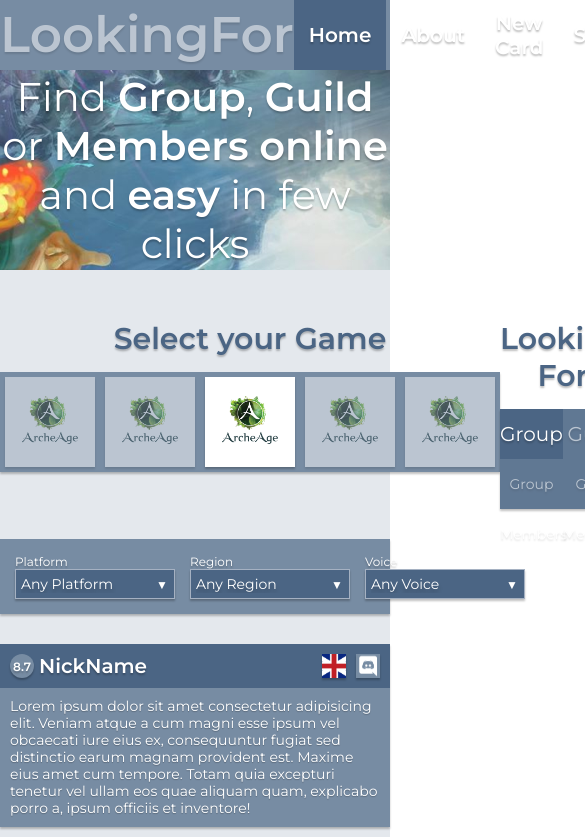
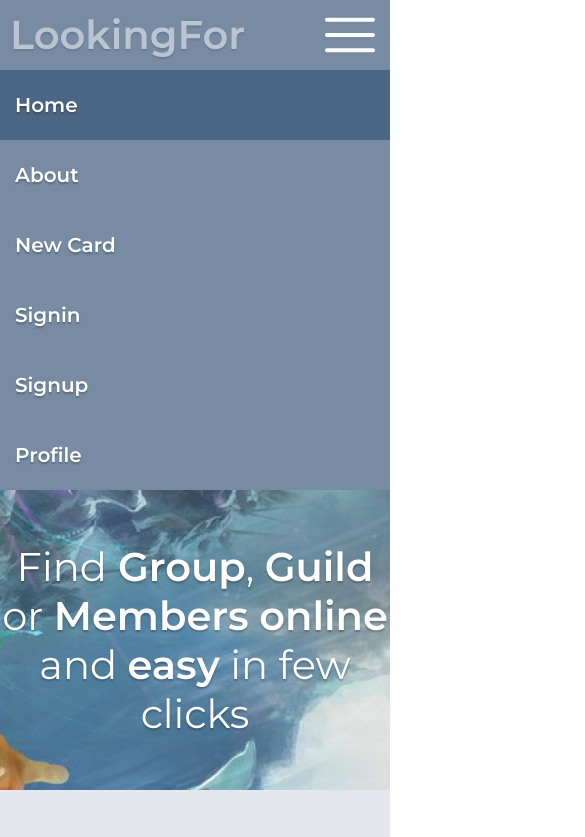
Before and after one commit to Fuchsoria/lookingFor, a website built with Parcel: page src/index.html in a window 390 px wide. Shown: the top 837 px of the page, 585 px wide, since content can reach past the window. Built offline with nearby package versions, Linux system fonts and the light colour scheme.

Commit message:
Add responsive queries

```diff
--- a/src/assets/styles/style.scss
+++ b/src/assets/styles/style.scss
@@ -25,6 +25,7 @@
 }
 
 .nav {
+  position: relative;
   min-height: 70px;
   background: $mainColor;
 
@@ -78,6 +79,17 @@
     &_current {
       background-color: $secondColor;
     }
+  }
+
+  &__burger {
+    display: none;
+    width: 50px;
+    height: 50px;
+    object-fit: contain;
+    position: absolute;
+    top: 0px;
+    right: 0px;
+    padding: 10px 15px 10px 15px;
   }
 }
 
@@ -765,3 +777,243 @@
     margin: 15px 0 0 0;
   }
 }
+
+@media screen and (max-width: 920px) {
+  .nav_container {
+    display: flex;
+    justify-content: space-between;
+    flex-direction: column;
+  }
+
+  .nav__bar {
+    margin: 0;
+    padding: 0;
+    display: flex;
+    list-style-type: none;
+  }
+
+  .container {
+    max-width: 100%;
+  }
+
+  .header__text {
+    margin: 0;
+    max-width: 100%;
+  }
+
+  .selects {
+    margin: 0 auto;
+    max-width: 100%;
+
+    &__games {
+      display: flex;
+      flex-direction: column;
+      width: 50%;
+    }
+
+    &__game-items {
+      width: 100%;
+      justify-content: center;
+      flex-wrap: wrap;
+    }
+
+    &__item {
+      width: 100%;
+    }
+  }
+
+  .filters {
+    max-width: 100%;
+  }
+
+  .cards {
+    max-width: 100%;
+    flex-wrap: wrap;
+  }
+
+  .pagination {
+    max-width: 100%;
+  }
+
+  .static {
+    max-width: 100%;
+  }
+
+  .profile {
+    max-width: 100%;
+  }
+
+  .card {
+    width: 47.5%;
+  }
+
+  .nav__logo {
+    font-size: 40px;
+    line-height: 70px;
+    padding-left: 10px;
+  }
+
+  .footer__logo {
+    font-size: 40px;
+    line-height: 70px;
+    padding-left: 10px;
+  }
+
+  .profile {
+    width: 100%;
+    flex-wrap: wrap;
+  }
+
+  .profile__first {
+    width: 100%;
+  }
+
+  .profile__second {
+    margin-top: 30px;
+    width: 100%;
+  }
+
+  .own-cards__header {
+    width: 100%;
+  }
+}
+
+@media screen and (max-width: 768px) {
+  .nav__bar {
+    flex-direction: column;
+    display: none;
+  }
+
+  .nav__bar_opened {
+    display: flex;
+  }
+
+  .nav__burger {
+    display: block;
+  }
+
+  .filters {
+
+    &__form {
+      height: auto;
+      flex-direction: row;
+      flex-wrap: wrap;
+      justify-content: space-between;
+      padding: 15px 15px 0 15px;
+    }
+
+    &__label {
+      margin-right: 0;
+      margin-bottom: 15px;
+      width: 47.5%;
+    }
+
+    &__select {
+      width: 100%;
+    }
+
+  }
+
+  .header_container {
+    height: 300px;
+  }
+
+  .header__banner {
+    height: 300px;
+  }
+
+  .card {
+    width: 100%;
+  }
+
+  .footer_container {
+    flex-direction: column;
+    padding: 10px;
+    height: auto;
+    text-align: center;
+  }
+
+  .footer__copyright {
+    margin-top: 15px;
+  }
+
+  .selects__items {
+    width: 100%;
+  }
+
+  .selects__looking {
+    width: 100%;
+  }
+
+  .selects {
+    flex-wrap: wrap;
+
+    &__games {
+      width: 100%;
+    }
+
+    &__game-items {
+      flex-wrap: wrap;
+      justify-content: center;
+    }
+  }
+}
+
+@media screen and (max-width: 420px) {
+  .filters {
+
+    &__form {
+      height: auto;
+      flex-direction: column;
+      flex-wrap: wrap;
+      justify-content: space-between;
+      padding: 15px 15px 0 15px;
+    }
+
+    &__label {
+      margin-right: 0;
+      margin-bottom: 15px;
+      width: 100%;
+    }
+
+    &__select {
+      width: 100%;
+    }
+  }
+
+  .own-cards__menu {
+    flex-direction: column;
+  }
+
+  .own-profile__button {
+    margin-bottom: 10px;
+
+    &:last-child {
+      margin-bottom: 0;
+    }
+  }
+
+  .card__header {
+    min-height: 44px;
+    height: auto;
+    flex-wrap: wrap;
+  }
+}
+
+@media screen and (max-width: 350px) {
+  .nav__logo {
+    font-size: 26px;
+  }
+
+  .footer__logo {
+    font-size: 26px;
+  }
+
+  .footer__copyright {
+    font-size: 16px;
+  }
+
+  .header__text {
+    font-size: 26px;
+  }
+}
--- a/src/index.html
+++ b/src/index.html
@@ -11,19 +11,20 @@
 
 <body>
   <div class="lookingfor">
-    <div class="nav">
+    <nav class="nav">
       <div class="container nav_container">
         <a href="#" class="nav__logo">LookingFor</a>
-        <ul class="nav__bar">
+        <ul class="nav__bar nav__bar_opened">
           <li><a href="./index.html" class="nav__item nav__item_current">Home</a></li>
           <li><a href="./about.html" class="nav__item">About</a></li>
           <li><a href="./newcard.html" class="nav__item">New Card</a></li>
-          <li><a href="./signin.html" class="nav__item">Signin</a></li>
-          <li><a href="./signup.html" class="nav__item">Signup</a></li>
+          <li><a href="#" class="nav__item">Signin</a></li>
+          <li><a href="#" class="nav__item">Signup</a></li>
           <li><a href="./profile.html" class="nav__item">Profile</a></li>
         </ul>
       </div>
-    </div>
+      <img src="./assets/images/menu.svg" alt="menu" class="nav__burger">
+    </nav>
     <header class="header">
       <img src="./assets/images/banner.jpg" alt="Banner" class="header__banner">
       <div class="container header_container">
@@ -68,7 +69,7 @@
       <section class="filters">
         <form class="filters__form">
           <label class="filters__label filters__label_arrow">
-            <h6 class="filters__title">Platform</h6>
+            <div class="filters__title">Platform</div>
             <select class="filters__select" name="platform" id="platform">
               <option class="filters__option" value="any">Any Platform</option>
               <option class="filters__option" value="pc">PC</option>
@@ -77,7 +78,7 @@
             </select>
           </label>
           <label class="filters__label filters__label_arrow">
-            <h6 class="filters__title">Region</h6>
+            <div class="filters__title">Region</div>
             <select class="filters__select" name="region" id="region">
               <option class="filters__option" value="any">Any Region</option>
               <option class="filters__option" value="europe">Europe</option>
@@ -87,7 +88,7 @@
             </select>
           </label>
           <label class="filters__label filters__label_arrow">
-            <h6 class="filters__title">Voice</h6>
+            <div class="filters__title">Voice</div>
             <select class="filters__select" name="voice" id="voice">
               <option class="filters__option" value="any">Any Voice</option>
               <option class="filters__option" value="ingame">In-Game party</option>
```
Also changed, not shown: src/about.html (+5 -4 lines), src/newcard.html (+9 -8 lines), src/profile.html (+5 -4 lines), src/assets/images/menu.svg (added).
